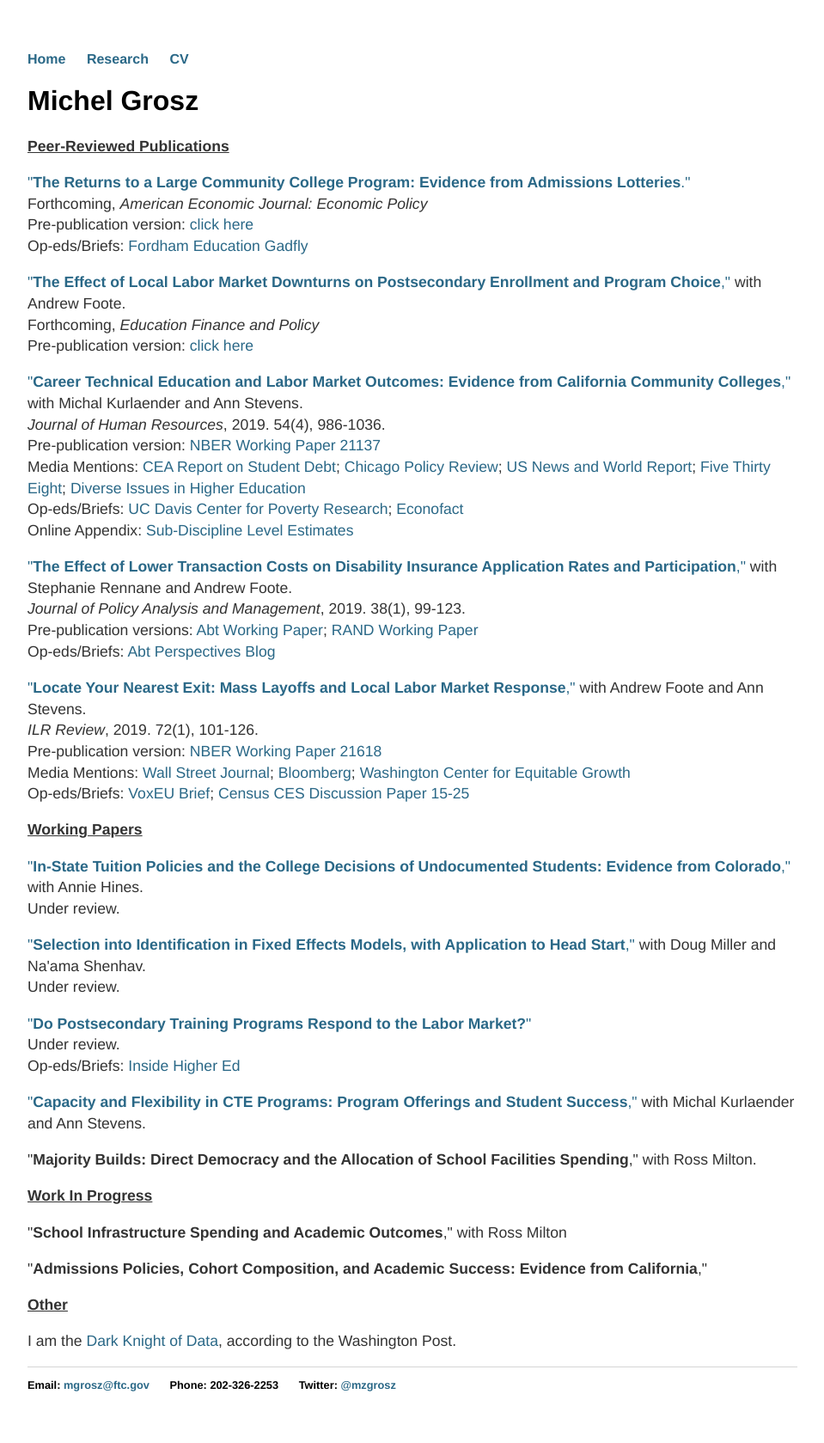
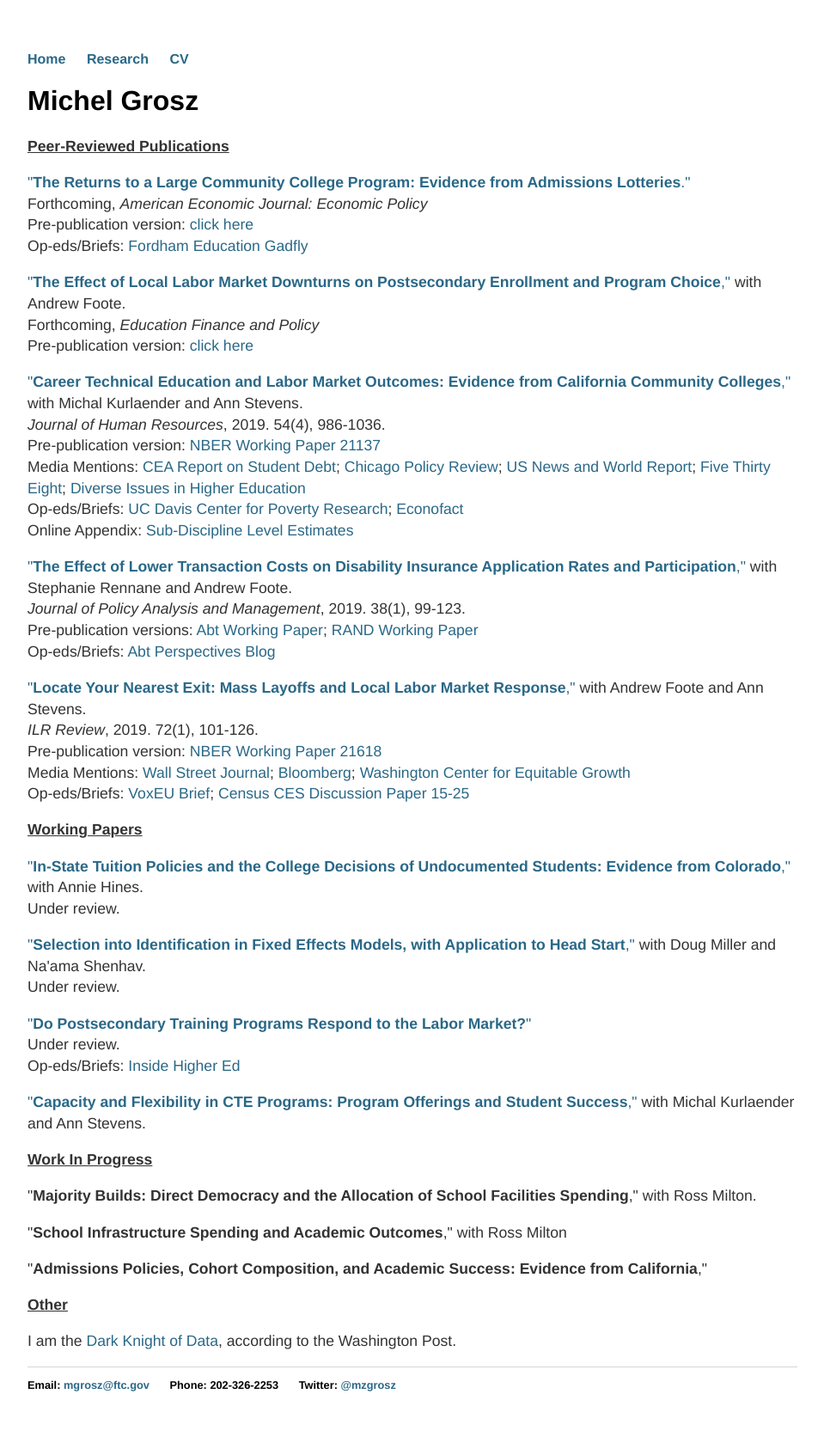
Before and after one commit to mzgrosz/mzgrosz.github.io, a Jekyll site: the page built from research/index.html, in a window 1280 px wide. Shown: the whole page at 86% size, without its empty margins (160-1119 px from the left). Built offline with Jekyll 4.4.1, drawn with Linux system fonts in a browser that asks for light colours; part of the change alters nothing that is shown.

```diff
--- a/research/index.html
+++ b/research/index.html
@@ -60,9 +60,11 @@ title: Michel Grosz
 
 <p><a href="https://education.ucdavis.edu/sites/main/files/cte_flexibility_paper_draft_9-30-18_for_ies.pdf">&quot;<b>Capacity and Flexibility in CTE Programs: Program Offerings and Student Success</b>,&quot;</a> with Michal Kurlaender and Ann Stevens.</p>
 
+
+<p><b><u>Work In Progress</u></b></p>
+
 <p>&quot;<b>Majority Builds: Direct Democracy and the Allocation of School Facilities Spending</b>,&quot; with Ross Milton.</p>
 
-<p><b><u>Work In Progress</u></b></p>
 <p>&quot;<b>School Infrastructure Spending and Academic Outcomes</b>,&quot; with Ross Milton</p>
 
 <p>&quot;<b>Admissions Policies, Cohort Composition, and Academic Success: Evidence from California</b>,&quot;</p>
```
